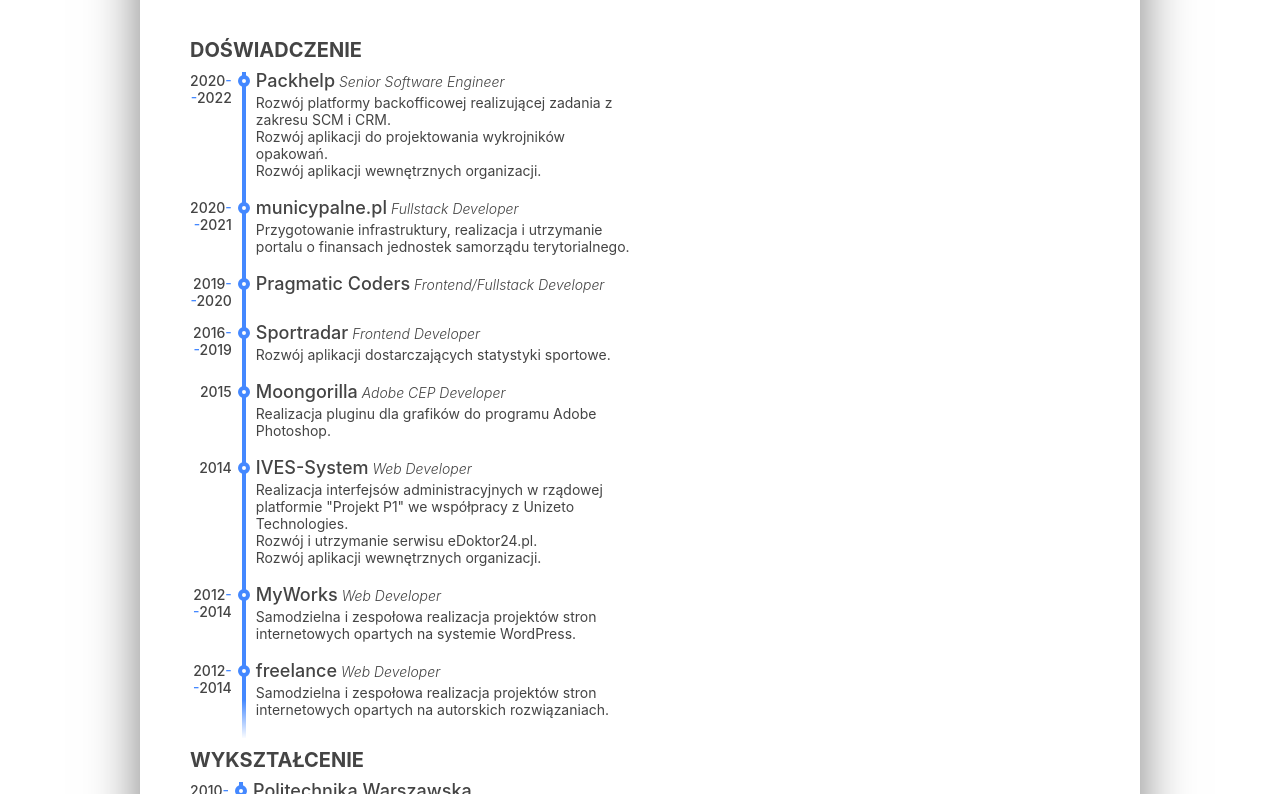
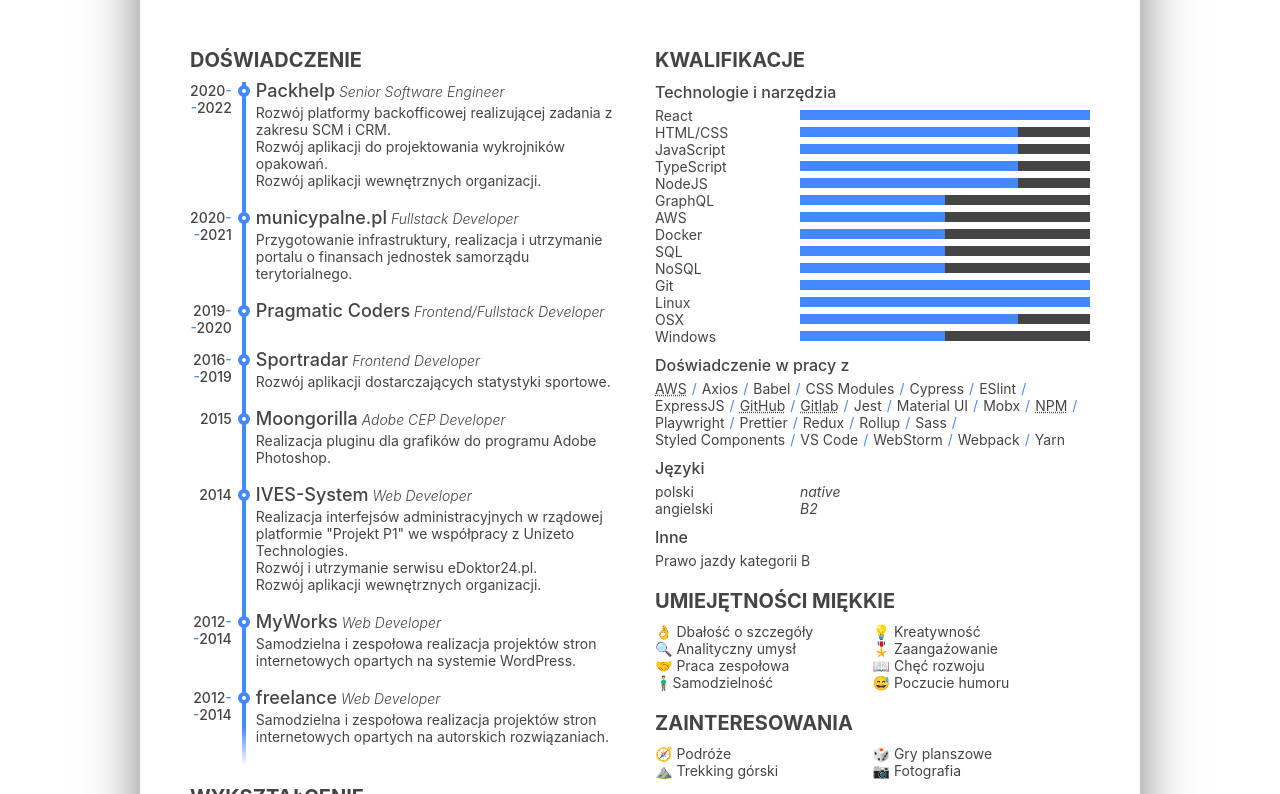
Before and after one commit to mj91/cv, a React (Create React App) app: page / in a window 1280 px wide. Shown: the part 306-1100 px from the top of the page. Built offline with nearby package versions, Linux system fonts and the light colour scheme.

Commit message:
Add skills

```diff
--- a/package.json
+++ b/package.json
@@ -10,6 +10,7 @@
     "@types/node": "^16.7.13",
     "@types/react": "^18.0.0",
     "@types/react-dom": "^18.0.0",
+    "lodash": "^4.17.21",
     "react": "^18.2.0",
     "react-dom": "^18.2.0",
     "react-scripts": "5.0.1",
@@ -35,6 +36,7 @@
     ]
   },
   "devDependencies": {
+    "@types/lodash": "^4.14.191",
     "@typescript-eslint/eslint-plugin": "^5.52.0",
     "@typescript-eslint/parser": "^5.52.0",
     "eslint": "^8.34.0",
--- a/src/App.module.scss
+++ b/src/App.module.scss
@@ -7,6 +7,7 @@
     'experience skills' min-content
     'education skills' auto
     'consent consent' min-content / 1fr 1fr;
+  grid-gap: 0 3rem;
 
   > :nth-child(1) {
     grid-area: header;
--- a/src/components/skills/Skills.tsx
+++ b/src/components/skills/Skills.tsx
@@ -1,3 +1,13 @@
+import { Interests } from './interests/Interests'
+import { Qualifications } from './qualifications/Qualifications'
+import { SoftSkills } from './soft-skills/SoftSkills'
+
 export const Skills = () => {
-  return <div></div>
+  return (
+    <div>
+      <Qualifications />
+      <SoftSkills />
+      <Interests />
+    </div>
+  )
 }
--- /dev/null
+++ b/src/components/skills/interests/Interests.module.scss
@@ -0,0 +1,4 @@
+.entries {
+  display: grid;
+  grid-template-columns: 1fr 1fr;
+}
--- /dev/null
+++ b/src/components/skills/interests/Interests.tsx
@@ -0,0 +1,20 @@
+import { useData } from 'contexts/data'
+import styles from './Interests.module.scss'
+
+export const Interests = () => {
+  const {
+    skills: {
+      interests: { title, entries },
+    },
+  } = useData()
+  return (
+    <>
+      <h2>{title}</h2>
+      <div className={styles.entries}>
+        {entries.map((entry, index) => (
+          <div key={index}>{entry}</div>
+        ))}
+      </div>
+    </>
+  )
+}
--- /dev/null
+++ b/src/components/skills/qualifications/Qualifications.module.scss
@@ -0,0 +1,69 @@
+@use 'styles/colors.scss';
+
+.tech {
+  display: grid;
+  grid-template-columns: 1fr 2fr;
+  grid-template-rows: auto;
+  align-items: center;
+
+  > span {
+    border-top: solid 1rem colors.$primary;
+    height: 0rem;
+    width: 100%;
+    position: relative;
+
+    &::after {
+      content: '';
+      border-top: solid 1rem colors.$secondary;
+      position: absolute;
+      left: 0;
+      bottom: 0;
+    }
+
+    &.expert::after {
+      width: 100%;
+    }
+
+    &.advanced::after {
+      width: 75%;
+    }
+
+    &.intermediate::after {
+      width: 50%;
+    }
+
+    &.beginner::after {
+      width: 25%;
+    }
+  }
+}
+
+.experience {
+  word-break: break-word;
+
+  > span {
+    white-space: nowrap;
+
+    @media screen {
+      &.detailed {
+        cursor: pointer;
+        text-decoration: underline;
+        text-decoration-style: dotted;
+      }
+    }
+
+    &:not(:last-child)::after {
+      cursor: default;
+      content: '/';
+      margin: 0 0.5rem;
+      color: colors.$secondary;
+      text-decoration: none;
+      display: inline-block;
+    }
+  }
+}
+
+.languages {
+  display: grid;
+  grid-template-columns: 1fr 2fr;
+}
--- /dev/null
+++ b/src/components/skills/qualifications/Qualifications.tsx
@@ -0,0 +1,50 @@
+import { useData } from 'contexts/data'
+import styles from './Qualifications.module.scss'
+import sortBy from 'lodash/sortBy'
+
+export const Qualifications = () => {
+  const {
+    skills: { title, tech, experience, languages, other },
+  } = useData()
+  return (
+    <>
+      <h2>{title}</h2>
+      <h3>{tech.title}</h3>
+      <div className={styles.tech}>
+        {tech.entries.map(({ name, level }) => (
+          <>
+            {name}
+            <span className={styles[level]}></span>
+          </>
+        ))}
+      </div>
+      <h3>{experience.title}</h3>
+      <div className={styles.experience}>
+        {sortBy(experience.entries, 'name').map(({ name, details }) => (
+          <span
+            key={name}
+            className={details ? styles.detailed : undefined}
+            title={details}
+          >
+            {name}
+          </span>
+        ))}
+      </div>
+      <h3>{languages.title}</h3>
+      <div className={styles.languages}>
+        {languages.entries.map(({ name, level }, index) => (
+          <>
+            {name}
+            <i>{level}</i>
+          </>
+        ))}
+      </div>
+      <h3>{other.title}</h3>
+      <div className={styles.other}>
+        {other.entries.map((entry, index) => (
+          <div key={index}>{entry}</div>
+        ))}
+      </div>
+    </>
+  )
+}
--- /dev/null
+++ b/src/components/skills/soft-skills/SoftSkills.module.scss
@@ -0,0 +1,4 @@
+.entries {
+  display: grid;
+  grid-template-columns: 1fr 1fr;
+}
--- /dev/null
+++ b/src/components/skills/soft-skills/SoftSkills.tsx
@@ -0,0 +1,20 @@
+import { useData } from 'contexts/data'
+import styles from './SoftSkills.module.scss'
+
+export const SoftSkills = () => {
+  const {
+    skills: {
+      soft: { title, entries },
+    },
+  } = useData()
+  return (
+    <>
+      <h2>{title}</h2>
+      <div className={styles.entries}>
+        {entries.map((entry, index) => (
+          <div key={index}>{entry}</div>
+        ))}
+      </div>
+    </>
+  )
+}
--- a/src/data/pl.json
+++ b/src/data/pl.json
@@ -105,5 +105,100 @@
       }
     ]
   },
+  "skills": {
+    "title": "Kwalifikacje",
+    "tech": {
+      "title": "Technologie i narzędzia",
+      "entries": [
+        { "name": "React", "level": "expert" },
+        { "name": "HTML/CSS", "level": "advanced" },
+        { "name": "JavaScript", "level": "advanced" },
+        { "name": "TypeScript", "level": "advanced" },
+        { "name": "NodeJS", "level": "advanced" },
+        { "name": "GraphQL", "level": "intermediate" },
+        { "name": "AWS", "level": "intermediate" },
+        { "name": "Docker", "level": "intermediate" },
+        { "name": "SQL", "level": "intermediate" },
+        { "name": "NoSQL", "level": "intermediate" },
+        { "name": "Git", "level": "expert" },
+        { "name": "Linux", "level": "expert" },
+        { "name": "OSX", "level": "advanced" },
+        { "name": "Windows", "level": "intermediate" }
+      ]
+    },
+    "experience": {
+      "title": "Doświadczenie w pracy z",
+      "entries": [
+        {
+          "name": "AWS",
+          "details": "EC2, ACM, Route 53, RDS, Cognito, DynamoDB, Lambda, Serverless framework"
+        },
+        { "name": "GitHub", "details": "GitHub Actions, GitHub Packages" },
+        { "name": "Gitlab", "details": "Gitlab Pipelines" },
+        {
+          "name": "NPM",
+          "details": "Design and manage NPM packages for internal use"
+        },
+        { "name": "ESlint" },
+        { "name": "Webpack" },
+        { "name": "Prettier" },
+        { "name": "Material UI" },
+        { "name": "ExpressJS" },
+        { "name": "Yarn" },
+        { "name": "Redux" },
+        { "name": "Mobx" },
+        { "name": "Cypress" },
+        { "name": "Jest" },
+        { "name": "Playwright" },
+        { "name": "Sass" },
+        { "name": "Babel" },
+        { "name": "Styled Components" },
+        { "name": "CSS Modules" },
+        { "name": "VS Code" },
+        { "name": "WebStorm" },
+        { "name": "Axios" },
+        { "name": "Rollup" }
+      ]
+    },
+    "languages": {
+      "title": "Języki",
+      "entries": [
+        {
+          "name": "polski",
+          "level": "native"
+        },
+        {
+          "name": "angielski",
+          "level": "B2"
+        }
+      ]
+    },
+    "other": {
+      "title": "Inne",
+      "entries": ["Prawo jazdy kategorii B"]
+    },
+    "soft": {
+      "title": "Umiejętności miękkie",
+      "entries": [
+        "👌 Dbałość o szczegóły",
+        "💡 Kreatywność",
+        "🔍 Analityczny umysł",
+        "🎖️ Zaangażowanie",
+        "🤝 Praca zespołowa",
+        "📖 Chęć rozwoju",
+        "🧍‍♂️Samodzielność",
+        "😅 Poczucie humoru"
+      ]
+    },
+    "interests": {
+      "title": "Zainteresowania",
+      "entries": [
+        "🧭 Podróże",
+        "🎲 Gry planszowe",
+        "⛰️ Trekking górski",
+        "📷 Fotografia"
+      ]
+    }
+  },
   "consent": "Wyrażam zgodę na przetwarzanie moich danych osobowych w celu prowadzenia rekrutacji na aplikowane przeze mnie stanowisko."
 }
--- a/src/styles/typography.scss
+++ b/src/styles/typography.scss
@@ -40,7 +40,12 @@
   h2 {
     @include typography(20, 700);
     text-transform: uppercase;
-    margin: 1rem 0;
+    margin: 2rem 0 1rem;
+  }
+
+  h3 {
+    @include typography(16, 500);
+    margin: 1rem 0 0.5rem;
   }
 
   strong {
```
Also changed, not shown: src/contexts/types.ts (+37 -0 lines), 1 other file (tests, documents, lock files or other folders).
